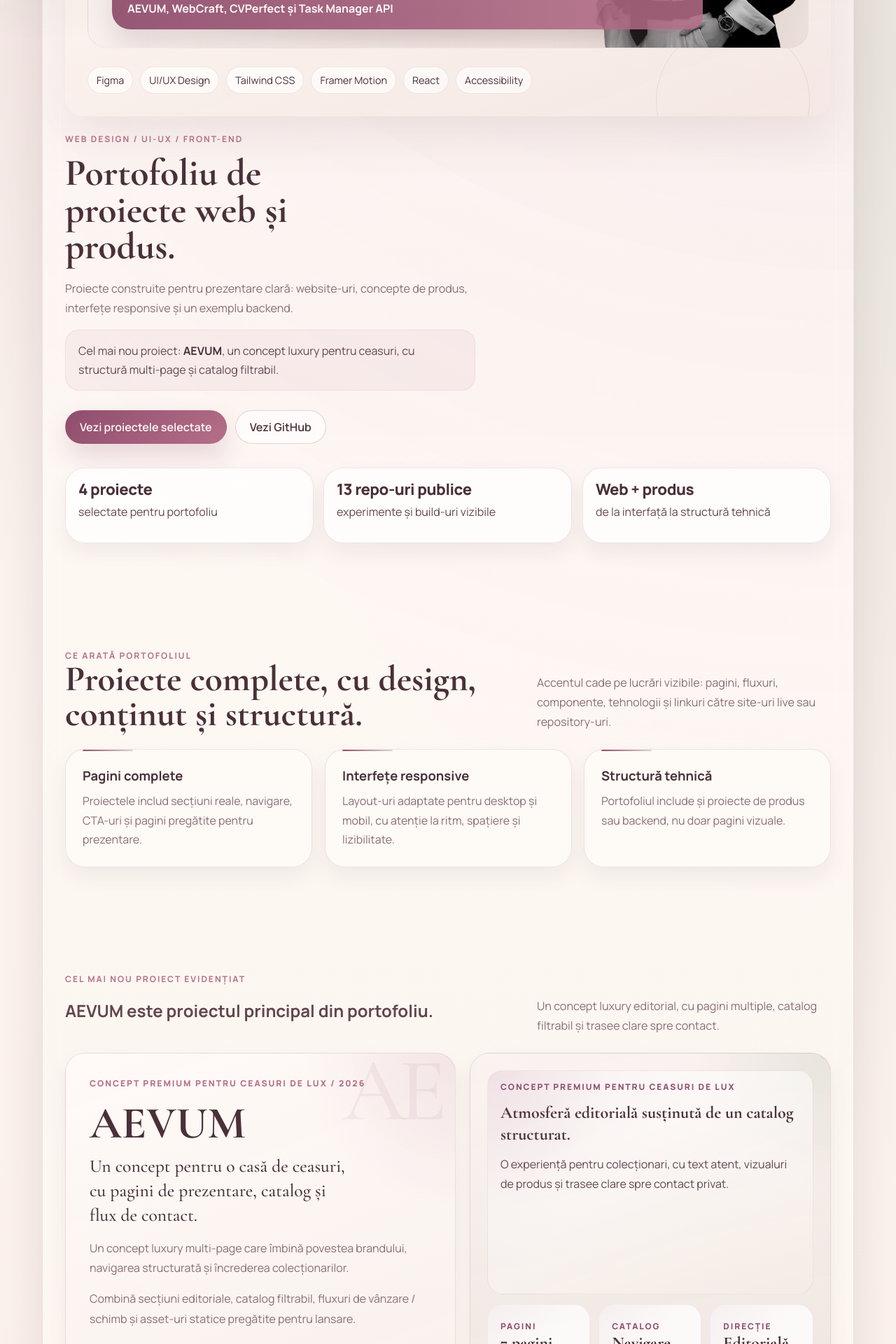
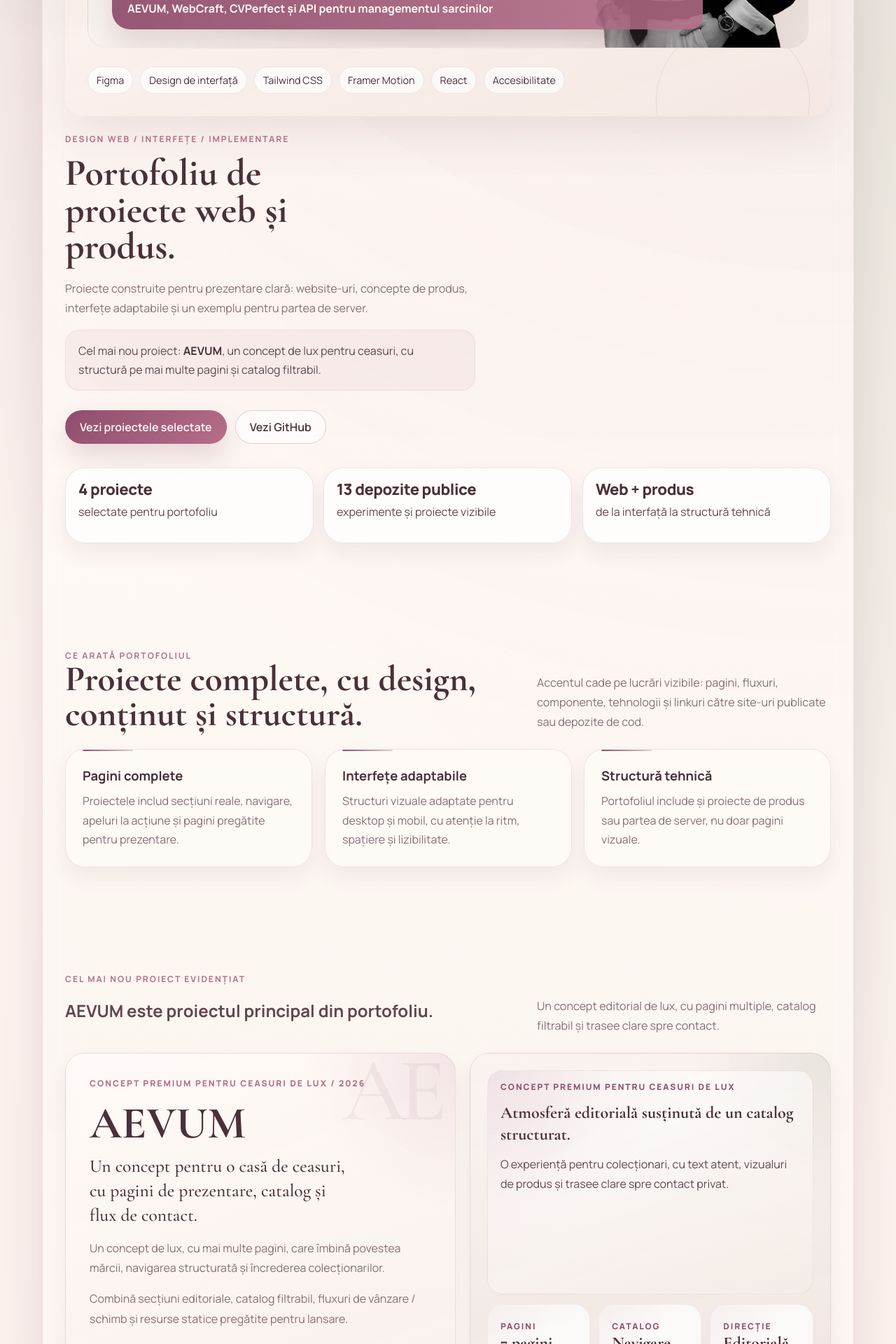
Before and after one commit to lidiadobos03-byte/My-portfolio, a React (Vite) app: page / in a window 1280 px wide. Shown: the part 880-2800 px from the top of the page at 70% size. Built offline with nearby package versions, Linux system fonts and the light colour scheme.

Commit message:
Translate portfolio copy to Romanian

```diff
--- a/index.html
+++ b/index.html
@@ -6,9 +6,9 @@
     <meta name="viewport" content="width=device-width, initial-scale=1.0" />
     <meta
       name="description"
-      content="Portofoliu Lidia Dobos cu proiecte web, UI/UX, front-end, concepte de produs, repository-uri GitHub și detalii de contact pentru colaborări în România sau remote."
+      content="Portofoliu Lidia Dobos cu proiecte web, design de interfață și experiență, implementare în browser, concepte de produs, depozite de cod pe GitHub și detalii de contact pentru colaborări în România sau la distanță."
     />
-    <title>Lidia Dobos | Web Designer și UI/UX Designer</title>
+    <title>Lidia Dobos | Designer web și designer de interfețe</title>
   </head>
   <body>
     <div id="root"></div>
--- a/src/App.jsx
+++ b/src/App.jsx
@@ -7,8 +7,8 @@
     label: 'selectate pentru portofoliu',
   },
   {
-    value: '13 repo-uri publice',
-    label: 'experimente și build-uri vizibile',
+    value: '13 depozite publice',
+    label: 'experimente și proiecte vizibile',
   },
   {
     value: 'Web + produs',
@@ -19,15 +19,15 @@
 const highlights = [
   {
     title: 'Pagini complete',
-    text: 'Proiectele includ secțiuni reale, navigare, CTA-uri și pagini pregătite pentru prezentare.',
+    text: 'Proiectele includ secțiuni reale, navigare, apeluri la acțiune și pagini pregătite pentru prezentare.',
   },
   {
-    title: 'Interfețe responsive',
-    text: 'Layout-uri adaptate pentru desktop și mobil, cu atenție la ritm, spațiere și lizibilitate.',
+    title: 'Interfețe adaptabile',
+    text: 'Structuri vizuale adaptate pentru desktop și mobil, cu atenție la ritm, spațiere și lizibilitate.',
   },
   {
     title: 'Structură tehnică',
-    text: 'Portofoliul include și proiecte de produs sau backend, nu doar pagini vizuale.',
+    text: 'Portofoliul include și proiecte de produs sau partea de server, nu doar pagini vizuale.',
   },
 ]
 
@@ -38,22 +38,22 @@
     featured: true,
     type: 'Concept premium pentru ceasuri de lux',
     year: '2026',
-    role: 'Direcție de brand + front-end',
+    role: 'Direcție de marcă + implementare interfață',
     summary:
-      'Un concept luxury multi-page care îmbină povestea brandului, navigarea structurată și încrederea colecționarilor.',
+      'Un concept de lux, cu mai multe pagini, care îmbină povestea mărcii, navigarea structurată și încrederea colecționarilor.',
     impact:
-      'Combină secțiuni editoriale, catalog filtrabil, fluxuri de vânzare / schimb și asset-uri statice pregătite pentru lansare.',
+      'Combină secțiuni editoriale, catalog filtrabil, fluxuri de vânzare / schimb și resurse statice pregătite pentru lansare.',
     stack: ['HTML5', 'CSS', 'JavaScript', 'Baze SEO'],
     accent: '#8f7a55',
     watermark: 'AE',
     featuredEyebrow: 'Cel mai nou proiect evidențiat',
     featuredHeadline: 'AEVUM este proiectul principal din portofoliu.',
     featuredSectionNote:
-      'Un concept luxury editorial, cu pagini multiple, catalog filtrabil și trasee clare spre contact.',
+      'Un concept editorial de lux, cu pagini multiple, catalog filtrabil și trasee clare spre contact.',
     featuredLead:
       'Un concept pentru o casă de ceasuri, cu pagini de prezentare, catalog și flux de contact.',
     featuredDirections: [
-      'Homepage editorial',
+      'Pagină principală editorială',
       'Colecție filtrabilă',
       'Flux pentru vânzare / schimb',
       'Zonă de club privat',
@@ -80,7 +80,7 @@
     },
     links: [
       {
-        label: 'Site live',
+        label: 'Site publicat',
         href: 'https://lidiadobos03-byte.github.io/digital-catalogue/',
       },
       {
@@ -92,18 +92,18 @@
   {
     code: '02',
     title: 'WebCraft',
-    type: 'Showcase web',
+    type: 'Prezentare web',
     year: '2024 - Prezent',
-    role: 'UI/UX + front-end',
+    role: 'Design de interfață și experiență + implementare interfață',
     summary:
-      'Un showcase multi-page cu patru concepte de nișă, layout-uri responsive și interacțiuni vanilla.',
+      'O prezentare cu mai multe pagini, patru concepte de nișă, structuri adaptabile și interacțiuni în JavaScript simplu.',
     impact:
       'Arată versatilitate în direcții pentru restaurant, corporate, fashion și servicii juridice.',
-    stack: ['HTML5', 'CSS', 'JavaScript', 'Design responsive'],
+    stack: ['HTML5', 'CSS', 'JavaScript', 'Design adaptabil'],
     accent: '#a9647e',
     links: [
       {
-        label: 'Site live',
+        label: 'Site publicat',
         href: 'https://webcraft.cvperfect.online',
       },
       {
@@ -117,11 +117,11 @@
     title: 'CVPerfect',
     type: 'Concept de produs',
     year: '2026',
-    role: 'Product design + arhitectură',
+    role: 'Design de produs + arhitectură',
     summary:
-      'Un concept full-stack pentru CV-uri, cu Next.js, Express, pregătire pentru plăți și fluxuri orientate spre PDF.',
+      'Un concept complet pentru CV-uri, cu Next.js, Express, pregătire pentru plăți și fluxuri orientate spre PDF.',
     impact:
-      'Structurat pentru UI reutilizabil, utilitare backend și scalare viitoare.',
+      'Structurat pentru interfețe reutilizabile, utilitare de server și scalare viitoare.',
     stack: ['Next.js', 'Node.js', 'Express', 'Stripe'],
     accent: '#c3a0b2',
     links: [
@@ -133,14 +133,14 @@
   },
   {
     code: '04',
-    title: 'Task Manager API',
-    type: 'Proiect backend de portofoliu',
+    title: 'API pentru managementul sarcinilor',
+    type: 'Proiect de server pentru portofoliu',
     year: '2026',
-    role: 'Design API + structură',
+    role: 'Structură API + organizare tehnică',
     summary:
-      'Un REST API în Spring Boot pentru managementul task-urilor, cu validare, filtrare, Swagger și teste.',
+      'Un REST API în Spring Boot pentru managementul sarcinilor, cu validare, filtrare, Swagger și teste.',
     impact:
-      'Arată structură backend dincolo de lucrul pe interfețe.',
+      'Arată structură de server dincolo de lucrul pe interfețe.',
     stack: ['Java 17', 'Spring Boot', 'JPA', 'Swagger'],
     accent: '#9da98d',
     links: [
@@ -166,14 +166,14 @@
   {
     step: 'Acum',
     title: 'Direcția actuală',
-    text: 'Web design, UI/UX și front-end pentru proiecte clare, responsive și ușor de prezentat.',
+    text: 'Design web, design de interfață și implementare în browser pentru proiecte clare, adaptabile și ușor de prezentat.',
   },
 ]
 
 const skillGroups = [
   {
     title: 'Direcție de design',
-    items: ['UI/UX Design', 'Web Design', 'Wireframing', 'Prototipare', 'Design Systems'],
+    items: ['Design de interfață și experiență', 'Design web', 'Schițe de interfață', 'Prototipare', 'Sisteme de design'],
   },
   {
     title: 'Implementare',
@@ -181,7 +181,7 @@
   },
   {
     title: 'Livrare',
-    items: ['Accesibilitate', 'UX Research', 'Mindset CRO', 'Comunicare cu clienții', 'Colaborare remote'],
+    items: ['Accesibilitate', 'Cercetare experiență utilizator', 'Optimizare conversii', 'Comunicare cu clienții', 'Colaborare la distanță'],
   },
 ]
 
@@ -198,7 +198,7 @@
     external: true,
   },
   {
-    label: 'Cel mai nou proiect live',
+    label: 'Cel mai nou proiect publicat',
     value: 'lidiadobos03-byte.github.io/digital-catalogue',
     href: 'https://lidiadobos03-byte.github.io/digital-catalogue/',
     external: true,
@@ -255,14 +255,14 @@
           <span className="brand-mark">LD</span>
           <span className="brand-copy">
             <strong>Lidia Dobos</strong>
-            <span>Designer Web / UI-UX</span>
+            <span>Designer web / interfețe</span>
           </span>
         </a>
 
         <nav className="site-nav" aria-label="Navigare principală">
           <a href="#projects">Proiecte</a>
           <a href="#about">Despre</a>
-          <a href="#skills">Skill-uri</a>
+          <a href="#skills">Abilități</a>
           <a href="#contact">Contact</a>
         </nav>
       </header>
@@ -274,33 +274,33 @@
             <div className="panel-orbit panel-orbit-two" aria-hidden="true" />
 
             <p className="panel-label">Portofoliu web / România</p>
-            <h2>Proiecte web vizuale, responsive și ușor de parcurs.</h2>
+            <h2>Proiecte web vizuale, adaptabile și ușor de parcurs.</h2>
             <p className="panel-copy">
-              O selecție de proiecte de interfață, showcase, produs și backend,
-              prezentate clar pentru colaborări în România sau remote.
+              O selecție de proiecte de interfață, prezentare, produs și server,
+              prezentate clar pentru colaborări în România sau la distanță.
             </p>
 
             <div className="hero-visual-stage">
               <div className="hero-visual-mist" aria-hidden="true" />
               <article className="hero-editorial-card">
                 <span>Proiect principal</span>
-                <strong>AEVUM, concept luxury cu pagini multiple și catalog filtrabil.</strong>
+                <strong>AEVUM, concept de lux cu pagini multiple și catalog filtrabil.</strong>
                 <p>
-                  Include homepage editorial, colecție, formular de interes și
+                  Include pagină principală editorială, colecție, formular de interes și
                   structură pregătită pentru prezentare.
                 </p>
               </article>
 
               <div className="hero-ribbon">
                 <span>În portofoliu</span>
-                <strong>AEVUM, WebCraft, CVPerfect și Task Manager API</strong>
+                <strong>AEVUM, WebCraft, CVPerfect și API pentru managementul sarcinilor</strong>
               </div>
 
               {heroPortraitError ? (
                 <div
                   className="hero-portrait-fallback"
                   role="img"
-                  aria-label="Placeholder portret pentru Lidia Dobos"
+                  aria-label="Înlocuitor de portret pentru Lidia Dobos"
                 >
                   <span>LD</span>
                 </div>
@@ -314,26 +314,26 @@
               )}
             </div>
 
-            <ul className="stack-list" aria-label="Stack principal">
+            <ul className="stack-list" aria-label="Tehnologii principale">
               <li>Figma</li>
-              <li>UI/UX Design</li>
+              <li>Design de interfață</li>
               <li>Tailwind CSS</li>
               <li>Framer Motion</li>
               <li>React</li>
-              <li>Accessibility</li>
+              <li>Accesibilitate</li>
             </ul>
           </div>
 
           <div className="hero-copy reveal delay-1">
-            <p className="eyebrow">Web Design / UI-UX / Front-end</p>
+            <p className="eyebrow">Design web / interfețe / implementare</p>
             <h1 className="hero-title">Portofoliu de proiecte web și produs.</h1>
             <p className="hero-text">
               Proiecte construite pentru prezentare clară: website-uri, concepte de
-              produs, interfețe responsive și un exemplu backend.
+              produs, interfețe adaptabile și un exemplu pentru partea de server.
             </p>
             <p className="hero-note">
-              Cel mai nou proiect: <strong>AEVUM</strong>, un concept luxury pentru
-              ceasuri, cu structură multi-page și catalog filtrabil.
+              Cel mai nou proiect: <strong>AEVUM</strong>, un concept de lux pentru
+              ceasuri, cu structură pe mai multe pagini și catalog filtrabil.
             </p>
 
             <div className="hero-actions">
@@ -369,7 +369,7 @@
             </div>
             <p className="section-note">
               Accentul cade pe lucrări vizibile: pagini, fluxuri, componente,
-              tehnologii și linkuri către site-uri live sau repository-uri.
+              tehnologii și linkuri către site-uri publicate sau depozite de cod.
             </p>
           </div>
 
@@ -400,7 +400,7 @@
               </div>
               <p className="section-note">
                 {featuredProject.featuredSectionNote ??
-                  'Include identitate vizuală, structură clară și execuție front-end.'}
+                  'Include identitate vizuală, structură clară și implementare de interfață.'}
               </p>
             </div>
 
@@ -415,7 +415,7 @@
                 <h3>{featuredProject.title}</h3>
                 <p className="flagship-lead">
                   {featuredProject.featuredLead ??
-                    'Un proiect care combină direcție vizuală, structură de produs și implementare front-end.'}
+                    'Un proiect care combină direcție vizuală, structură de produs și implementare de interfață.'}
                 </p>
                 <p className="flagship-copy">{featuredProject.summary}</p>
                 <p className="flagship-copy">{featuredProject.impact}</p>
@@ -444,7 +444,7 @@
               <aside className="flagship-panel reveal delay-2">
                 <div className="flagship-stage">
                   <article className="flagship-window flagship-window-main">
-                    <span>{featuredProject.featuredSpotlight?.label ?? 'Build evidențiat'}</span>
+                    <span>{featuredProject.featuredSpotlight?.label ?? 'Proiect evidențiat'}</span>
                     <strong>
                       {featuredProject.featuredSpotlight?.title ??
                         'Prezență digitală cu structură clară.'}
@@ -470,7 +470,7 @@
           <div className="section-header reveal">
             <div>
               <p className="eyebrow">Alte proiecte selectate</p>
-              <h2>Alte direcții: showcase, produs și backend.</h2>
+              <h2>Alte direcții: prezentare, produs și server.</h2>
             </div>
             <p className="section-note">
               Fiecare card include pe scurt tipul proiectului, rolul, tehnologiile
@@ -541,7 +541,7 @@
                   <span>Lidia</span>
                   <span>Dobos</span>
                 </strong>
-                <p>Designer Web Editorial / UI-UX</p>
+                <p>Designer web editorial / interfețe</p>
               </div>
             </div>
 
@@ -549,18 +549,18 @@
               <p className="eyebrow">Pe scurt</p>
               <h3>Lidia Dobos</h3>
               <p>
-                Web design, UI/UX și front-end, cu focus pe proiecte clare și prezentabile.
+                Design web, interfețe și implementare în browser, cu accent pe proiecte clare și prezentabile.
               </p>
             </div>
           </aside>
 
           <article className="profile-copy reveal delay-1">
             <p className="eyebrow">Pe scurt</p>
-            <p className="profile-intro">Web design, UI/UX, front-end.</p>
+            <p className="profile-intro">Design web, interfețe, implementare.</p>
             <h2>Experiență practică în design vizual și proiecte digitale.</h2>
             <p>
               Portofoliul pornește din design grafic și comunicare vizuală, apoi
-              merge spre UI/UX, front-end și structură de produs.
+              merge spre design de interfață, implementare în browser și structură de produs.
             </p>
             <p>
               Mai jos sunt listate experiența relevantă și direcțiile tehnice care
@@ -570,14 +570,14 @@
             <div className="profile-quote">
               <span>Focus</span>
               <strong>
-                Proiecte web clare, responsive și ușor de explicat unui client sau unei echipe.
+                Proiecte web clare, adaptabile și ușor de explicat unui client sau unei echipe.
               </strong>
             </div>
 
             <div className="profile-facts">
               <article className="fact-card">
                 <span>Bază</span>
-                <strong>România / Remote</strong>
+                <strong>România / La distanță</strong>
               </article>
               <article className="fact-card">
                 <span>Limbi</span>
@@ -585,7 +585,7 @@
               </article>
               <article className="fact-card">
                 <span>Focus</span>
-                <strong>UI clar + layout responsive</strong>
+                <strong>Interfață clară + structură adaptabilă</strong>
               </article>
               <article className="fact-card">
                 <span>Proiecte</span>
@@ -609,7 +609,7 @@
             <div className="profile-signoff">
               <span>Direcție</span>
               <strong>
-                Portofolii, landing page-uri și produse digitale cu structură clară.
+                Portofolii, pagini de prezentare și produse digitale cu structură clară.
               </strong>
             </div>
           </article>
@@ -618,8 +618,8 @@
         <section className="section skills-section" id="skills">
           <div className="section-header reveal">
             <div>
-              <p className="eyebrow">Skill-uri</p>
-              <h2>Skill-uri folosite în proiectele din portofoliu.</h2>
+              <p className="eyebrow">Abilități</p>
+              <h2>Abilități folosite în proiectele din portofoliu.</h2>
             </div>
             <p className="section-note">
               Lista rămâne practică: design, implementare și câteva aspecte de livrare.
@@ -648,7 +648,7 @@
             <p className="eyebrow">Contact</p>
             <h2>Contact pentru proiecte web, portofolii sau interfețe de produs.</h2>
             <p>
-              Pentru o colaborare în România sau remote, poți trimite un email,
+              Pentru o colaborare în România sau la distanță, poți trimite un email,
               suna direct sau verifica proiectele de pe GitHub.
             </p>
           </div>
@@ -674,8 +674,8 @@
               ))}
             </div>
 
-            <p className="contact-meta">România / Remote</p>
-            <p className="contact-meta">Disponibilă pentru colaborări în România, remote și proiecte personale</p>
+            <p className="contact-meta">România / La distanță</p>
+            <p className="contact-meta">Disponibilă pentru colaborări în România, la distanță și proiecte personale</p>
 
             <div className="hero-actions">
               <a className="button button-primary" href="tel:+40740334757">
@@ -699,7 +699,7 @@
 
       <footer className="site-footer">
         <p>Lidia Dobos</p>
-        <span>{currentYear} web designer, UI/UX designer, portofoliu orientat spre produs</span>
+        <span>{currentYear} designer web, designer de interfețe, portofoliu orientat spre produs</span>
       </footer>
     </div>
   )
```
Also changed, not shown: 1 other file (tests, documents, lock files or other folders).
